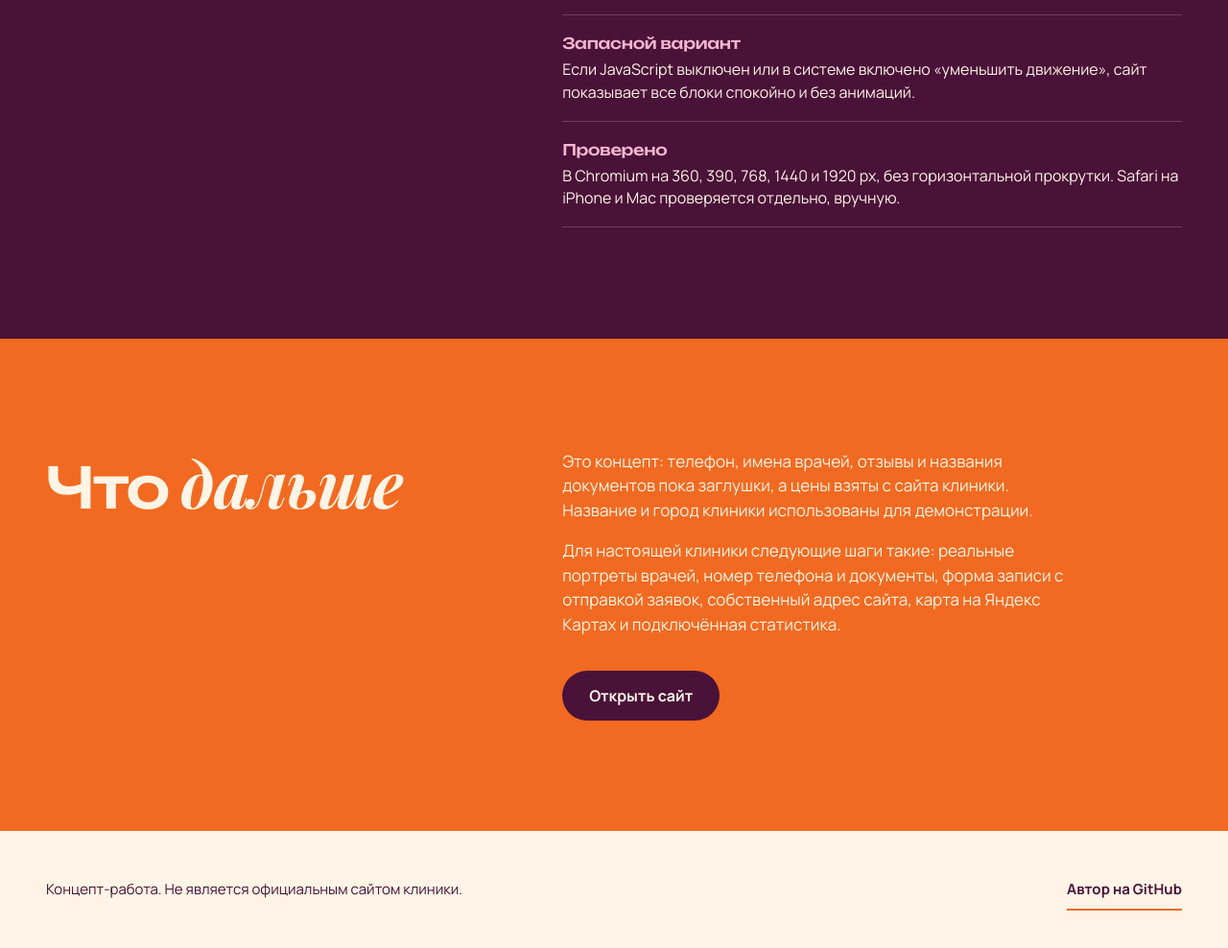
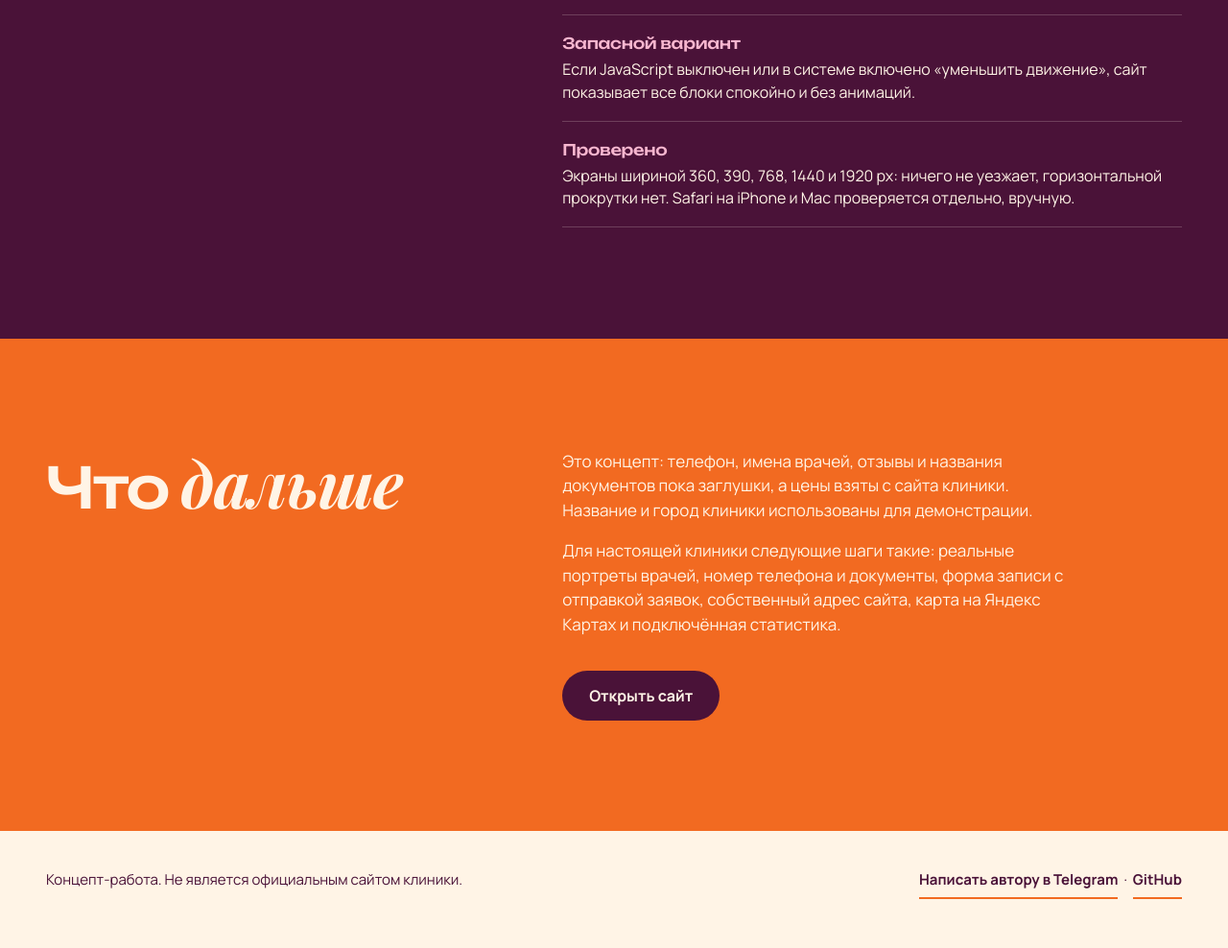
Before and after one commit to Deniyache/zubnaya-feya, a plain HTML site: page case.html in a window 1280 px wide. Shown: the part 7000-7988 px from the top of the page at 96% size. Drawn offline with Linux system fonts and the light colour scheme.

Commit message:
Add files via upload

```diff
--- a/case.html
+++ b/case.html
@@ -240,7 +240,7 @@
       <li><b>Свои шрифты</b>Три шрифта лежат на сайте, а не грузятся с чужих серверов. Подмножество с кириллицей, около 170 КБ.</li>
       <li><b>Одна анимация-петля</b>Все движения идут через один общий цикл, без обработчиков прокрутки. Положение считается по вёрстке, поэтому ничего не раскачивается.</li>
       <li><b>Запасной вариант</b>Если JavaScript выключен или в системе включено «уменьшить движение», сайт показывает все блоки спокойно и без анимаций.</li>
-      <li><b>Проверено</b>В Chromium на 360, 390, 768, 1440 и 1920 px, без горизонтальной прокрутки. Safari на iPhone и Mac проверяется отдельно, вручную.</li>
+      <li><b>Проверено</b>Экраны шириной 360, 390, 768, 1440 и 1920 px: ничего не уезжает, горизонтальной прокрутки нет. Safari на iPhone и Mac проверяется отдельно, вручную.</li>
     </ul>
   </div>
 </section>
@@ -261,7 +261,7 @@
 <footer class="cs-foot">
   <div class="wrap cs-foot-in">
     <p>Концепт-работа. Не является официальным сайтом клиники.</p>
-    <a class="cs-link" href="https://github.com/Deniyache">Автор на GitHub</a>
+    <span><a class="cs-link" href="https://t.me/dionis_web">Написать автору в Telegram</a> &nbsp;·&nbsp; <a class="cs-link" href="https://github.com/Deniyache">GitHub</a></span>
   </div>
 </footer>
 
--- a/style.css
+++ b/style.css
@@ -557,6 +557,7 @@ html:not(.js) .route-fairy { display: none; }
 .foot-line { margin: 0 0 var(--space-2); font-size: 1.125rem; font-weight: 500; }
 .foot-line a { color: var(--cream); font-family: var(--font-display); font-weight: 500; font-size: 1.5rem; letter-spacing: -0.03em; text-decoration: none; border-bottom: 2px solid var(--orange); }
 .foot-legal { margin: var(--space-3) 0 0; max-width: 42ch; font-size: var(--fs-small); line-height: 1.55; color: rgba(255,244,230,.62); }
+.foot-legal a { color: inherit; text-decoration: underline; text-underline-offset: 3px; }
 .foot-h { margin: 0 0 var(--space-2); font-size: var(--fs-small); font-weight: 700; letter-spacing: .08em; text-transform: uppercase; color: var(--pink); }
 .foot-docs ul { list-style: none; margin: 0; padding: 0; }
 .foot-docs li { border-top: 1px solid rgba(255,244,230,.18); }
```
Also changed, not shown: index.html (+1 -1 lines).
